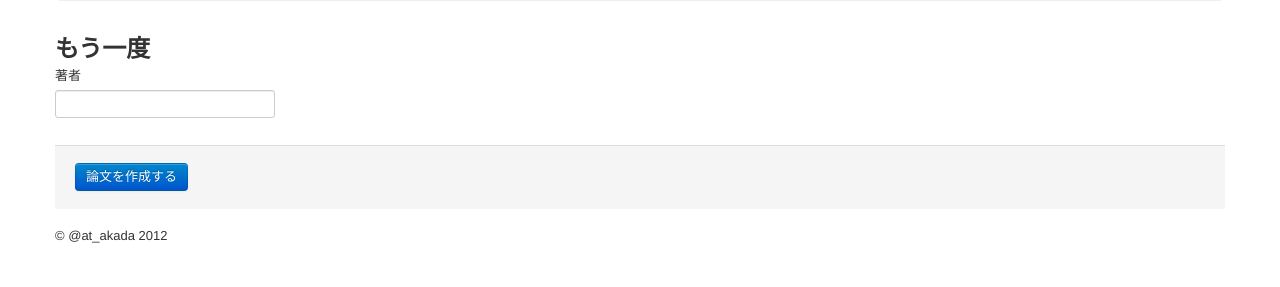
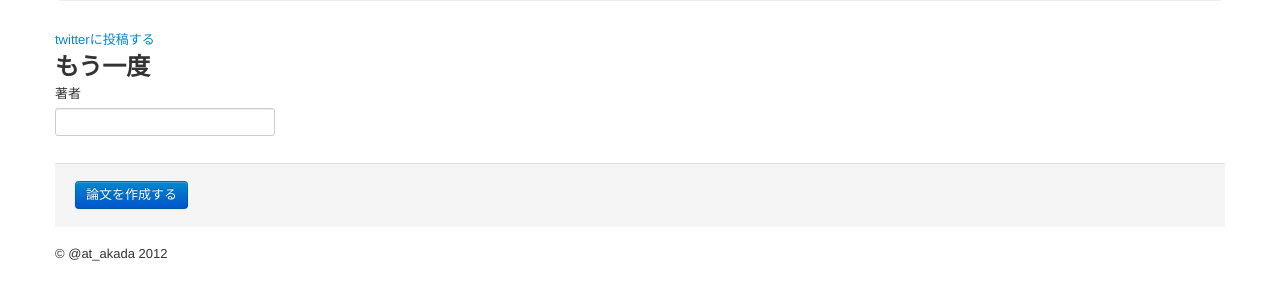
Before and after one commit to takada-at/phigen, a Flask app: template templates/template.html in a window 1280 px wide. Shown: the part 323-610 px from the top of the page. Run offline with Flask 2, Linux system fonts and the light colour scheme; the template is opened without the code that fills it, so the values that code supplies are empty; some libraries are stand-ins or nearby versions.

Commit message:
twitter link

```diff
--- a/app.py
+++ b/app.py
@@ -2,17 +2,20 @@
 # -*- coding: utf-8 -*-
 
 import os
-from flask import Flask,request,render_template
+from flask import Flask,request,render_template,url_for
+import urllib
 app = Flask(__name__)
 import phigen
 
 @app.route("/")
 def gen():
     inputstr = request.values.get('input', u'プラトン')
-    inputstr.encode('utf_8')
     g = phigen.Phigen()
     res = g.gen(inputstr)
-    return render_template('template.html', author=inputstr, title=res['title'], contents=res['story'])
+    url = "http://vivid-mist-6790.herokuapp.com?input=" + urllib.quote(inputstr.encode('utf-8'))
+    summary = u"#哲学論文ジェネレーター 著者: %s タイトル：%s 要約: %s %s" %(inputstr, res['title'], res['story'], url)
+    twitter = 'http://twitter.com/home?status=%s' % urllib.quote(summary.encode('utf-8'))
+    return render_template('template.html', author=inputstr, title=res['title'], contents=res['story'], twitter=twitter)
 
 if __name__ == "__main__":
     port = int(os.environ.get("PORT", 5000))
--- a/templates/template.html
+++ b/templates/template.html
@@ -30,6 +30,7 @@
         <h2>タイトル： {{title}}</h2>
         <p>要約: {{contents}}</p>
       </div>
+      <a href="{{twitter}}">twitterに投稿する</a>
 
       <h2>もう一度</h2>
       <form action="{{url_for('gen')}}">
```
